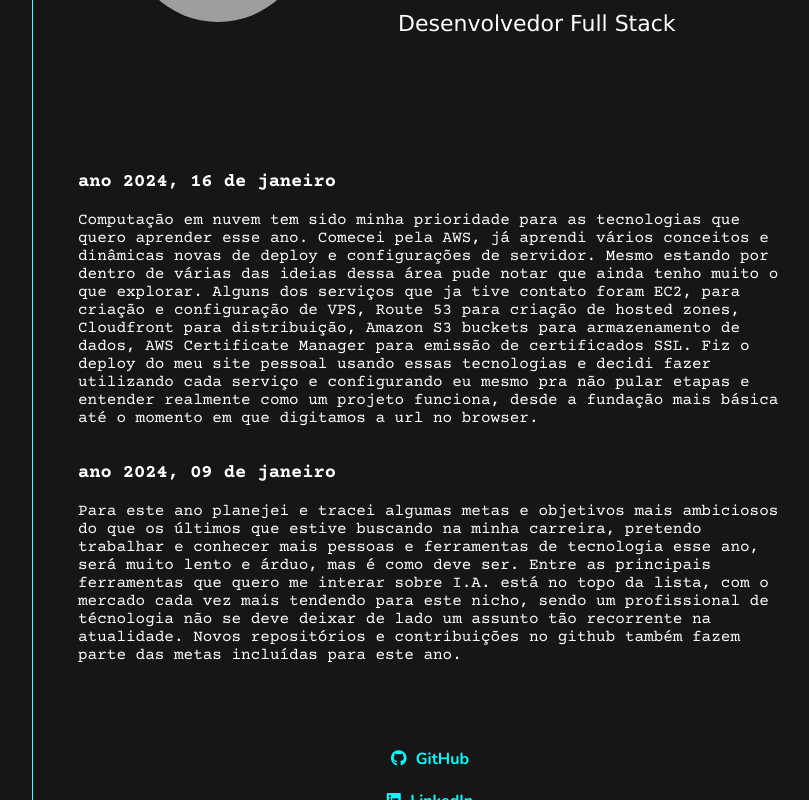
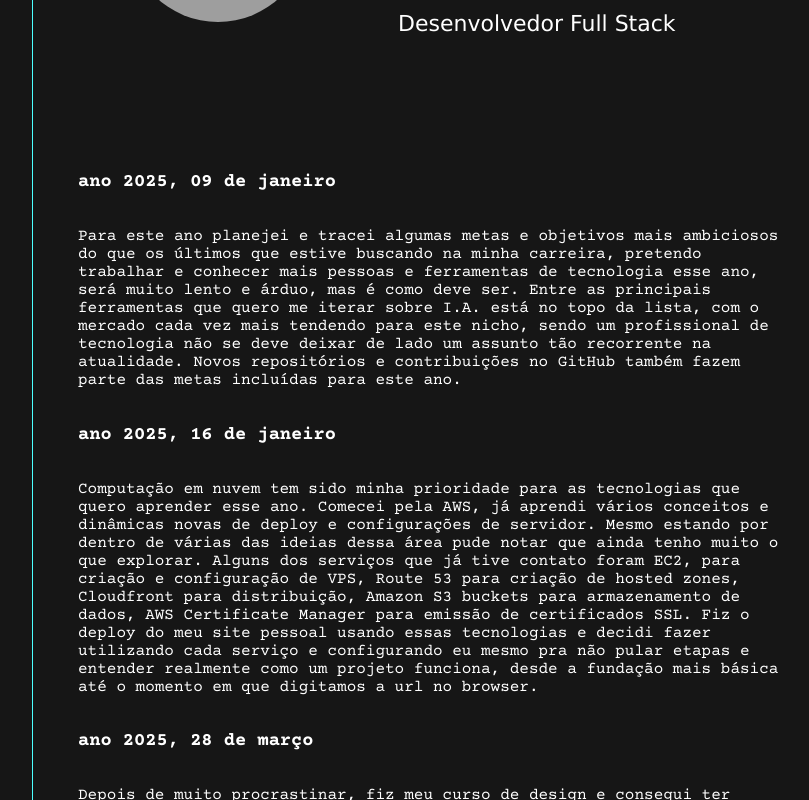
Before and after one commit to hashdefault/homepage, a Vue app: page /posts in a window 1280 px wide. Shown: the part 580-1380 px from the top of the page, without its empty margins (210-1019 px from the left). Built offline with nearby package versions, Linux system fonts and the light colour scheme; grey boxes are pictures that could not be loaded.

Commit message:
adiciona suporte a markdown e conteudo .md

```diff
--- a/package.json
+++ b/package.json
@@ -12,6 +12,7 @@
     "@fortawesome/vue-fontawesome": "^3.0.6",
     "bootstrap": "^5.3.3",
     "core-js": "^3.8.3",
+    "marked": "^15.0.7",
     "three": "^0.172.0",
     "vue": "^3.2.13",
     "vue-router": "^4.5.0",
--- /dev/null
+++ b/public/postscontent/1.md
@@ -0,0 +1,23 @@
+### ano 2025, 09 de janeiro
+
+Para este ano planejei e tracei algumas metas e objetivos mais ambiciosos do que os últimos que estive buscando na minha carreira, pretendo trabalhar e conhecer mais pessoas e ferramentas de tecnologia esse ano, será muito lento e árduo, mas é como deve ser. Entre as principais ferramentas que quero me iterar sobre I.A. está no topo da lista, com o mercado cada vez mais tendendo para este nicho, sendo um profissional de tecnologia não se deve deixar de lado um assunto tão recorrente na atualidade. Novos repositórios e contribuições no GitHub também fazem parte das metas incluídas para este ano.
+
+### ano 2025, 16 de janeiro
+
+Computação em nuvem tem sido minha prioridade para as tecnologias que quero aprender esse ano. Comecei pela AWS, já aprendi vários conceitos e dinâmicas novas de deploy e configurações de servidor. Mesmo estando por dentro de várias das ideias dessa área pude notar que ainda tenho muito o que explorar. Alguns dos serviços que já tive contato foram EC2, para criação e configuração de VPS, Route 53 para criação de hosted zones, Cloudfront para distribuição, Amazon S3 buckets para armazenamento de dados, AWS Certificate Manager para emissão de certificados SSL. Fiz o deploy do meu site pessoal usando essas tecnologias e decidi fazer utilizando cada serviço e configurando eu mesmo pra não pular etapas e entender realmente como um projeto funciona, desde a fundação mais básica até o momento em que digitamos a url no browser.
+
+### ano 2025, 28 de março
+
+Depois de muito procrastinar, fiz meu curso de design e consegui ter vários insights e novas ideias para futuros projetos também. Uma das coisas que me incomodaram um bocado foram as micro aulas (duram entre 5 minutos em média) que são projetadas para correr com o conteúdo e ir direto ao ponto.
+Vejo que na verdade estes cursos tem a intenção de te mostrar o máximo de conteúdo no menor tempo possível pra que pareça que você fez um bom investimento. No fim das contas, como qualquer curso de aprendizagem técnica sem aplicar diariamente os conceitos, dificilmente você vai se lembrar de tudo o que aprendeu.
+Fazia algum tempo que eu não praticava com cursos e video aulas, percebi que eu acabo aprendendo mais com conceitos e explicações fundamentais do que um tutorial sobre a ferramenta em si. Muitos desses cursos são sobre isso na verdade, te ensinar a usar uma ferramenta especificamente, no meu caso foi figma. Me lembro pouco sobre as funções dos tutoriais, mas claramente consigo me lembrar dos conceitos de cores, padrão de alinhamento, tipografia, etc.
+Alguns dos tópicos abordados foram:
+1. tipografia
+2. rascunho (sketching)
+3. cores
+4. user flows
+5. wireframes
+6. sitemaps
+
+Esses foram os principais tópicos que me interessaram, alguns conceitos sequer tinha ouvido falar.
+Fica a experiência mas para os próximos cursos sobre temas densos e extensos vou preferir um livro com papel e caneta e aulas conceituais.
--- a/src/views/PostsWrite.vue
+++ b/src/views/PostsWrite.vue
@@ -1,42 +1,42 @@
 <template>
-  <div class="description" id='ref_id'>
-    <article class="art">
-      <h3>ano 2024, 16 de janeiro</h3>
-      <p>
-      Computação em nuvem tem sido minha prioridade para as tecnologias que quero aprender esse ano.
-      Comecei pela AWS, já aprendi vários conceitos e dinâmicas novas de deploy e configurações de servidor. Mesmo estando por dentro de
-      várias das ideias dessa área pude notar que ainda tenho muito o que explorar. Alguns dos serviços que ja tive contato foram EC2, para criação
-      e configuração de VPS, Route 53 para criação de hosted zones, Cloudfront para distribuição, Amazon S3 buckets para armazenamento de dados, AWS Certificate
-      Manager para emissão de certificados SSL.
-      Fiz o deploy do meu site pessoal usando essas tecnologias e decidi fazer utilizando cada serviço e configurando eu mesmo pra não pular etapas
-      e entender realmente como um projeto funciona, desde a fundação mais básica até o momento em que digitamos a url no browser.
-      </p>
-    </article>
-
-    <article class="art">
-      <h3>ano 2024, 09 de janeiro</h3>
-      <p>
-        Para este ano planejei e tracei algumas metas e objetivos mais
-        ambiciosos do que os últimos que estive buscando na minha carreira,
-        pretendo trabalhar e conhecer mais pessoas e ferramentas de tecnologia esse ano, será muito lento e árduo, mas é como deve ser. Entre as
-        principais ferramentas que quero me interar sobre I.A. está no topo da
-        lista, com o mercado cada vez mais tendendo para este nicho, sendo um
-        profissional de técnologia não se deve deixar de lado um assunto tão
-        recorrente na atualidade. Novos repositórios e contribuições no github
-        também fazem parte das metas incluídas para este ano.
-      </p>
-    </article>
+  <div class="description" id='ref_id' v-if="page">
   </div>
 </template>
 <script>
+import { marked } from "marked"
 export default {
   name: "WritingPosts",
-  mounted() {},
 
+  async mounted() {
+    await this.loadContent();
+  },
   data() {
-    return {};
+    return {
+      page: 1
+    };
   },
-  methods: {},
+  watch: {
+    page() {
+      this.loadContent(); // Reload content when `page` changes
+    },
+  },
+  methods: {
+    async loadContent() {
+      if (!this.page) return;
+
+      try {
+        const response = await fetch(`/postscontent/${this.page}.md`);
+        if (!response.ok) throw new Error("Failed to fetch content");
+
+        const text = await response.text();
+        document.getElementById("ref_id").innerHTML = marked(text);
+      } catch (error) {
+        console.error("Error loading post:", error);
+      }
+    },
+
+
+  },
 };
 </script>
 
@@ -46,28 +46,13 @@ export default {
 
 .description {
   padding: 25px;
-  justify-content: flex-start;
   color: white;
   font-family: "Courier Prime";
   width: 55%;
   display: flex;
-  align-self: center;
   flex-direction: column;
-  align-items: center;
-  flex: 1;
   background-color: rgb(22, 22, 22);
-  margin:-1px;
-}
-.art {
-  color: white;
-  font-family: "Courier Prime";
-  width: 100%;
-  margin: 0 10%;
-}
-
-.description.visible {
-  max-height: 700px;
-  opacity: 1;
+  margin: -1px;
 }
 
 @media (max-width: 768px) {
```
Also changed, not shown: 1 other file (tests, documents, lock files or other folders).
